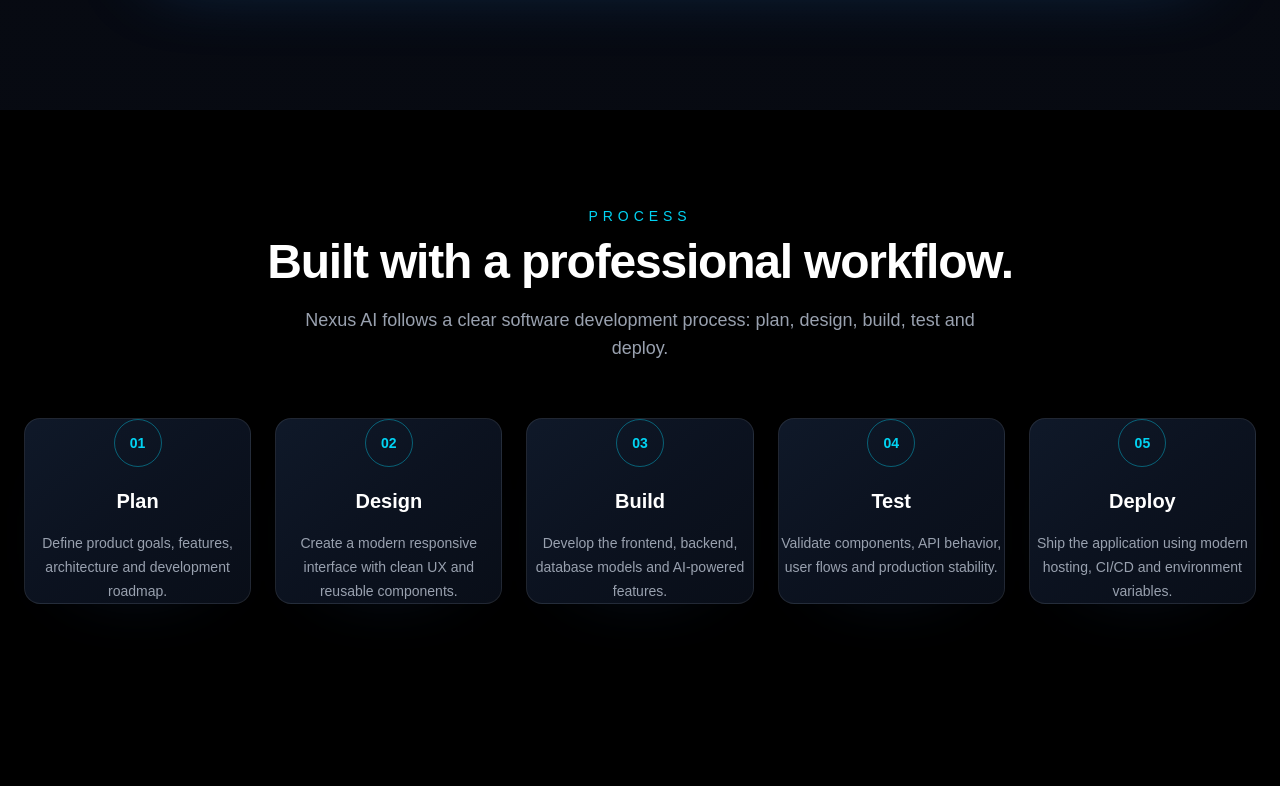
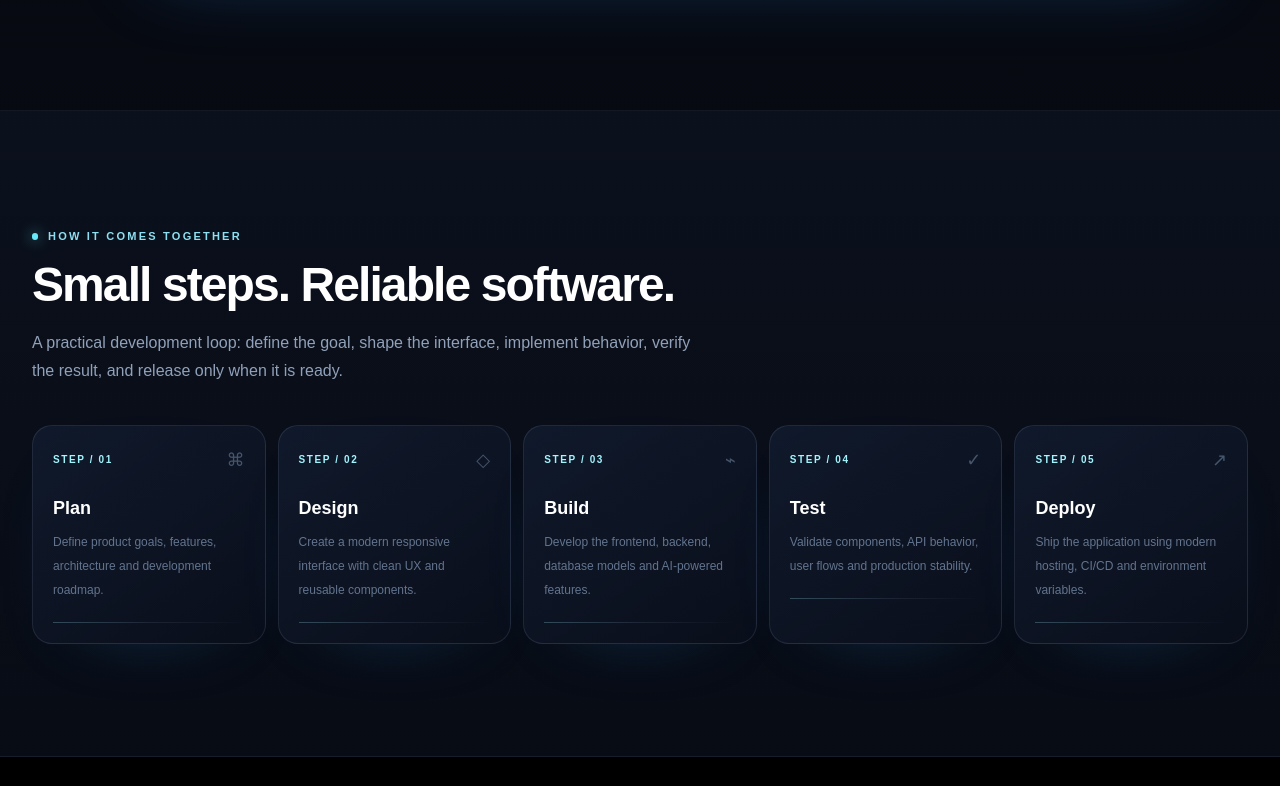
Before and after one commit to Dleteo/Nexus-AI, a Next.js app: page / in a window 1280 px wide. Shown: the part 4274-5060 px from the top of the page. Built offline with nearby package versions, Linux system fonts and the light colour scheme; no server answers.

Commit message:
Improve process section with compact workflow steps

```diff
--- a/components/sections/Process.tsx
+++ b/components/sections/Process.tsx
@@ -1,33 +1,17 @@
 import { processSteps } from "../../data/process";
-import Card from "../ui/Card";
-import SectionHeader from "../ui/SectionHeader";
 
 export default function Process() {
   return (
-    <section className="bg-black px-6 py-24 text-white">
+    <section className="nexus-section-alt px-5 py-24 text-white sm:px-8 sm:py-28">
       <div className="mx-auto max-w-7xl">
-        <SectionHeader
-          centered
-          label="Process"
-          title="Built with a professional workflow."
-          description="Nexus AI follows a clear software development process: plan, design, build, test and deploy."
-        />
-
-        <div className="grid gap-6 md:grid-cols-2 lg:grid-cols-5">
-          {processSteps.map((item) => (
-            <Card key={item.step} className="text-center">
-              <p className="mx-auto mb-5 flex h-12 w-12 items-center justify-center rounded-full border border-cyan-400/40 text-sm font-bold text-cyan-400">
-                {item.step}
-              </p>
-
-              <h3 className="text-xl font-semibold">{item.title}</h3>
-
-              <p className="mt-4 text-sm leading-6 text-gray-400">
-                {item.description}
-              </p>
-            </Card>
-          ))}
-        </div>
+        <div className="max-w-2xl"><p className="nexus-kicker mb-4">How it comes together</p><h2 className="text-3xl font-semibold tracking-[-0.04em] sm:text-5xl">Small steps. Reliable software.</h2><p className="mt-5 text-sm leading-7 text-slate-400 sm:text-base">A practical development loop: define the goal, shape the interface, implement behavior, verify the result, and release only when it is ready.</p></div>
+        <ol className="mt-10 grid gap-3 sm:grid-cols-2 lg:grid-cols-5">
+          {processSteps.map((item, index) => <li key={item.step} className="nexus-panel relative p-5 sm:p-5">
+            <div className="flex items-center justify-between"><span className="text-[10px] font-bold tracking-[0.16em] text-cyan-200">STEP / {String(item.step).padStart(2, "0")}</span><span className="text-lg text-slate-600">{["⌘", "◇", "⌁", "✓", "↗"][index % 5]}</span></div>
+            <h3 className="mt-5 text-lg font-semibold">{item.title}</h3><p className="mt-2 text-xs leading-6 text-slate-500">{item.description}</p>
+            <div className="mt-5 h-px bg-gradient-to-r from-cyan-200/25 via-blue-200/10 to-transparent" />
+          </li>)}
+        </ol>
       </div>
     </section>
   );
```
